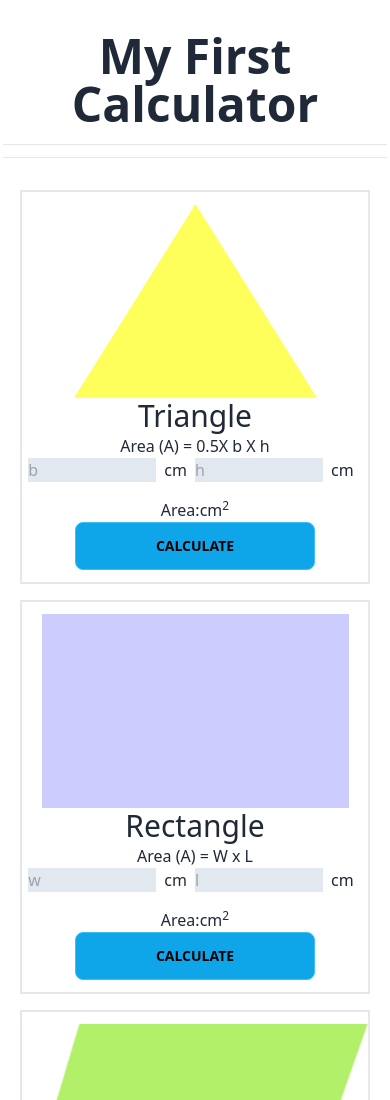
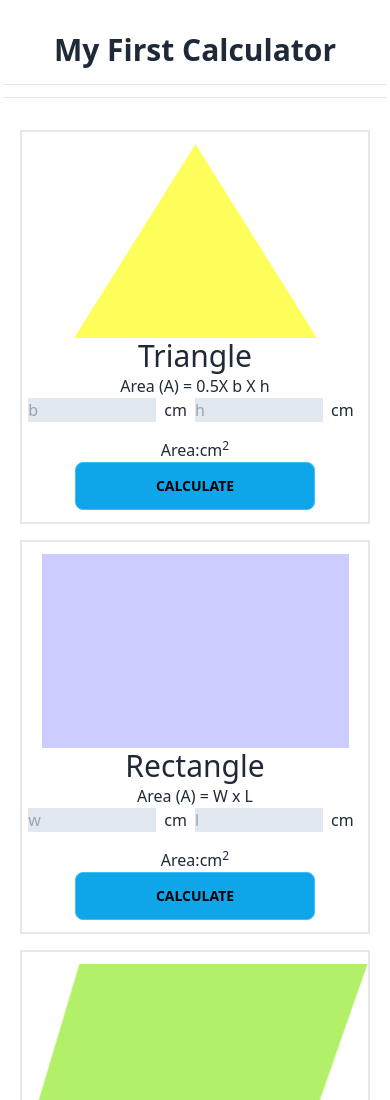
Before and after one commit to siraj3838/Calculator-Practice, a plain HTML site: page index.html in a window 390 px wide. Shown: the top 1100 px of the page. Drawn offline with nearby package versions, Linux system fonts and the light colour scheme.

Commit message:
My final Commit

```diff
--- a/index.html
+++ b/index.html
@@ -13,7 +13,7 @@
 <body>
     <header></header>
     <main class="max-w-screen-2xl mx-auto">
-        <h1 class="text-center text-5xl mb-4 mt-8 font-bold">My First Calculator</h1><hr class="mb-3 w-96 mx-auto"><hr class="mb-3 w-96 mx-auto">
+        <h1 class="text-center text-3xl lg:text-5xl mb-4 mt-8 font-bold">My First Calculator</h1><hr class="mb-3 w-96 mx-auto"><hr class="mb-3 w-96 mx-auto">
         <section class="flex flex-col justify-center lg:flex-row">
             <!-- main div  -->
             <div class="flex-1 grid grid-cols-1 lg:grid-cols-3 gap-4 max-w-7xl m-5 lg:m-0">
```
